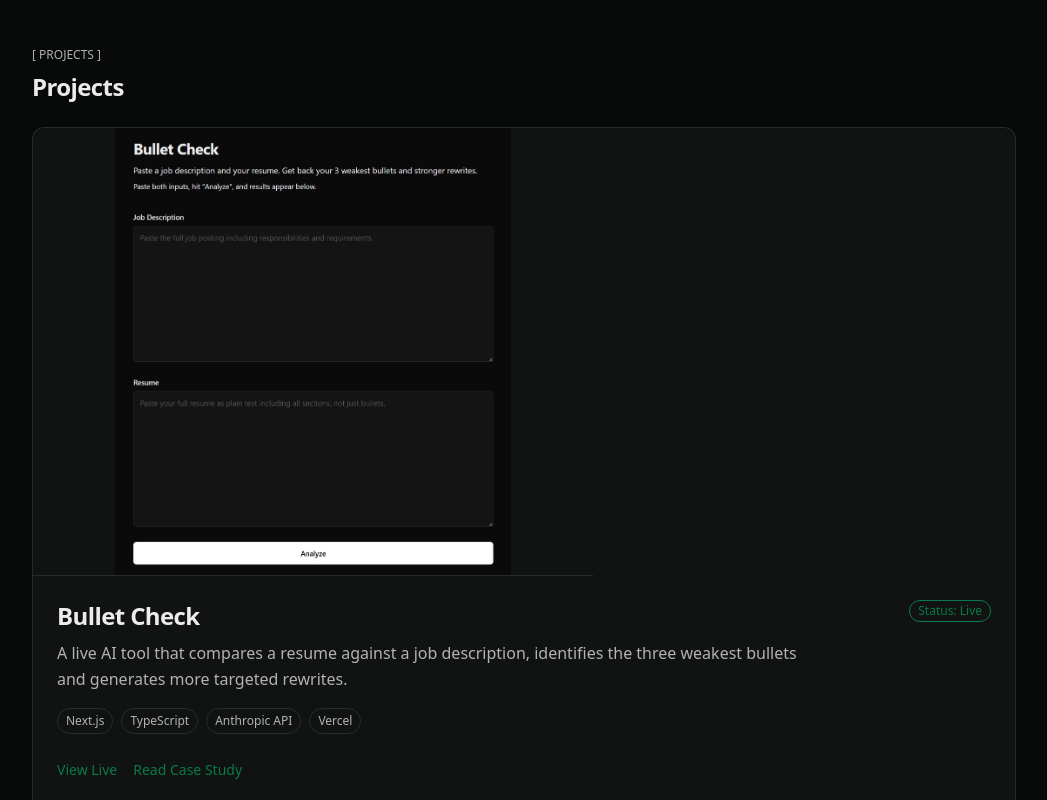
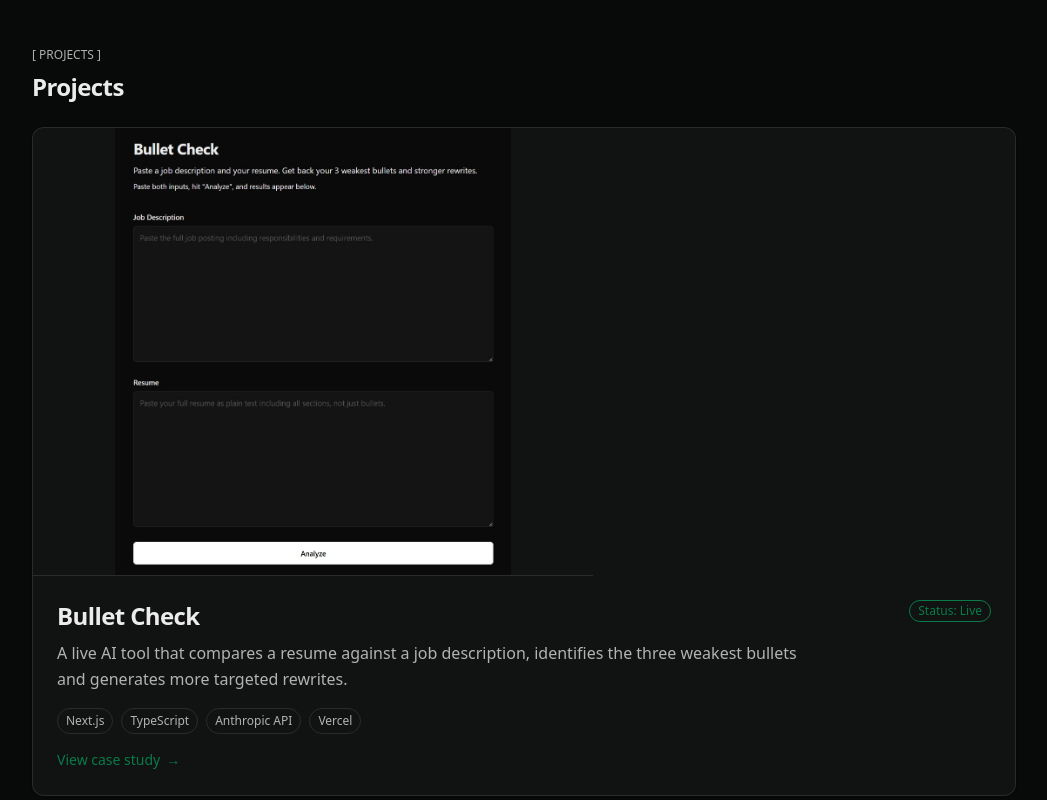
Before and after one commit to bhat-pranav/portfolio, a Next.js app: page / in a window 1280 px wide. Shown: the part 500-1300 px from the top of the page, without its empty margins (116-1163 px from the left). Built offline with nearby package versions, Linux system fonts and the light colour scheme.

Commit message:
make project cards clickable

```diff
--- a/src/components/project-card.tsx
+++ b/src/components/project-card.tsx
@@ -12,48 +12,22 @@ function hasProgress(
   return Boolean(progress?.currentStage || progress?.nextMilestone);
 }
 
-const actionClassName =
-  "inline-flex min-h-10 items-center text-[var(--accent)] hover:underline focus-visible:outline focus-visible:outline-2 focus-visible:outline-offset-2 focus-visible:outline-[var(--accent)]";
+const cardSurfaceClassName =
+  "overflow-hidden rounded-xl border border-[var(--border)] bg-[var(--panel)]";
 
-export function ProjectCard({ project }: ProjectCardProps) {
+function ProjectCardContent({
+  project,
+  showCaseStudyHint,
+}: {
+  project: Project;
+  showCaseStudyHint: boolean;
+}) {
   const isFeatured = Boolean(project.featured);
-  const liveLabel = project.liveActionLabel ?? "View Live";
-
-  const actions = [
-    project.liveUrl
-      ? {
-          href: project.liveUrl,
-          label: liveLabel,
-          external: /^https?:\/\//.test(project.liveUrl),
-        }
-      : null,
-    project.repositoryUrl
-      ? {
-          href: project.repositoryUrl,
-          label: "View Repository",
-          external: /^https?:\/\//.test(project.repositoryUrl),
-        }
-      : null,
-    project.caseStudyUrl
-      ? {
-          href: project.caseStudyUrl,
-          label: "Read Case Study",
-          external: /^https?:\/\//.test(project.caseStudyUrl),
-        }
-      : null,
-  ].filter((action): action is { href: string; label: string; external: boolean } =>
-    Boolean(action),
-  );
-
   const showProgress = hasProgress(project.progress);
   const statusIsLive = project.status.toLowerCase() === "live";
 
   return (
-    <article
-      className={`overflow-hidden rounded-xl border border-[var(--border)] bg-[var(--panel)] ${
-        isFeatured ? "shadow-sm" : ""
-      }`}
-    >
+    <>
       {project.imagePath ? (
         <div
           className={`relative border-b border-[var(--border)] bg-[color:var(--bg)/0.6] ${
@@ -144,28 +118,46 @@ export function ProjectCard({ project }: ProjectCardProps) {
           </div>
         ) : null}
 
-        {actions.length > 0 ? (
-          <div className="mt-4 flex flex-wrap gap-x-4 gap-y-2 text-sm">
-            {actions.map((action) =>
-              action.external ? (
-                <a
-                  key={action.label}
-                  href={action.href}
-                  className={actionClassName}
-                  target="_blank"
-                  rel="noopener noreferrer"
-                >
-                  {action.label}
-                </a>
-              ) : (
-                <Link key={action.label} href={action.href} className={actionClassName}>
-                  {action.label}
-                </Link>
-              ),
-            )}
-          </div>
+        {showCaseStudyHint ? (
+          <p className="mt-4 inline-flex items-center gap-1.5 text-sm font-medium text-[var(--accent)]">
+            View case study
+            <span aria-hidden="true">→</span>
+          </p>
         ) : null}
       </div>
-    </article>
+    </>
   );
 }
+
+export function ProjectCard({ project }: ProjectCardProps) {
+  const isFeatured = Boolean(project.featured);
+  const caseStudyUrl = project.caseStudyUrl;
+
+  const surfaceClassName = [
+    cardSurfaceClassName,
+    isFeatured ? "shadow-sm" : "",
+    caseStudyUrl
+      ? "block transition-[border-color] hover:border-[var(--accent)] focus-visible:outline focus-visible:outline-2 focus-visible:outline-offset-2 focus-visible:outline-[var(--accent)]"
+      : "",
+  ]
+    .filter(Boolean)
+    .join(" ");
+
+  const content = (
+    <ProjectCardContent project={project} showCaseStudyHint={Boolean(caseStudyUrl)} />
+  );
+
+  if (caseStudyUrl) {
+    return (
+      <Link
+        href={caseStudyUrl}
+        className={surfaceClassName}
+        aria-label={`${project.title} case study`}
+      >
+        {content}
+      </Link>
+    );
+  }
+
+  return <article className={surfaceClassName}>{content}</article>;
+}
```
